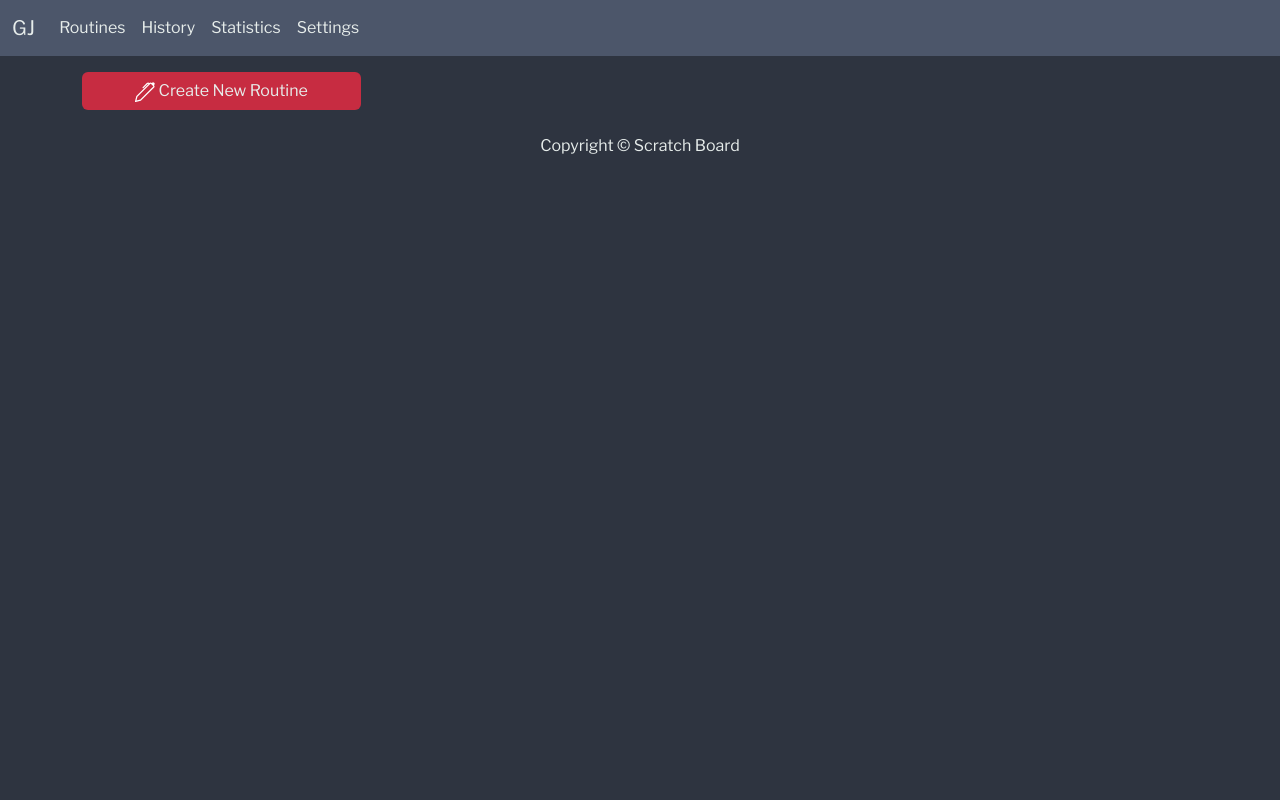
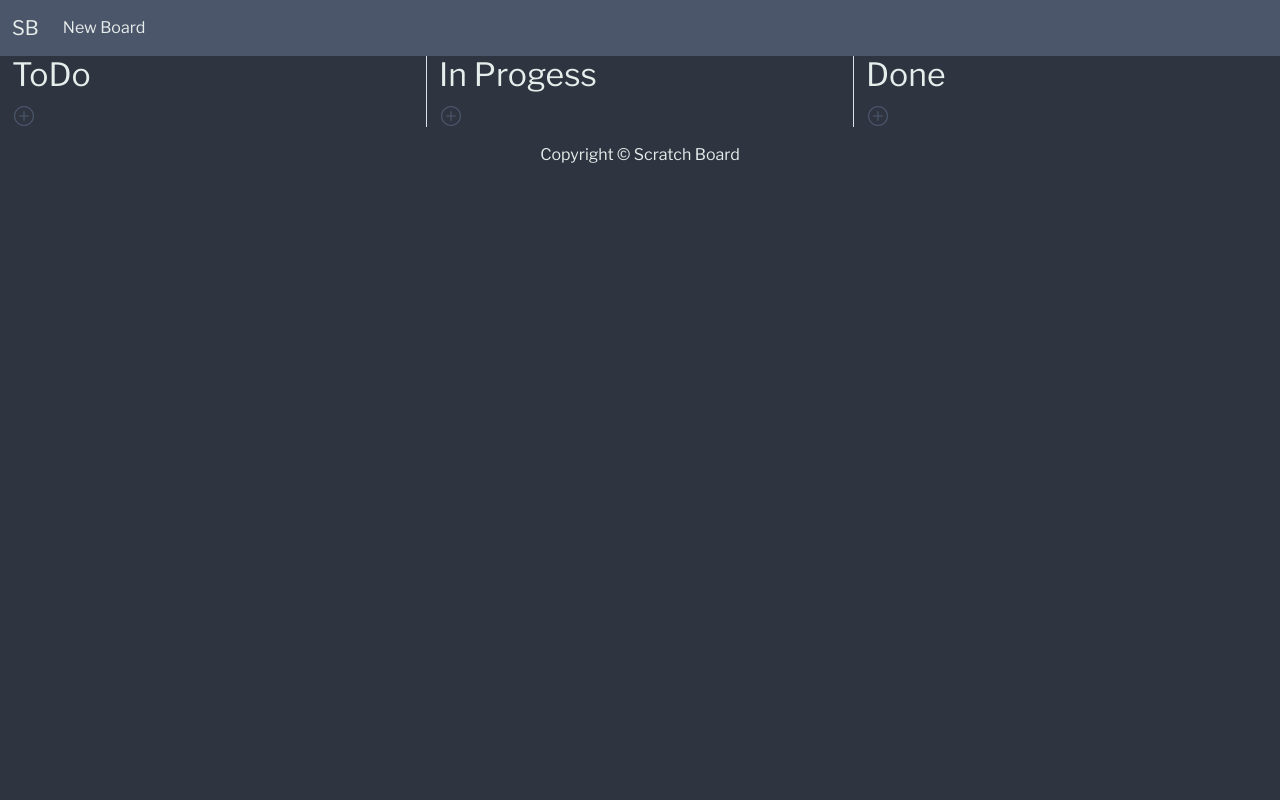
Before and after one commit to sir-typesalot/scratchboard, a Flask app: page /board/1 in a window 1280 px wide. Run offline with Flask 3, Linux system fonts and the light colour scheme; parts of the project's set-up code (start-up, migrations or seed data) failed here and were passed over.

Commit message:
added html for home and board pages

```diff
--- a/app/frontend/static/styles/main.css
+++ b/app/frontend/static/styles/main.css
@@ -1,4 +1,5 @@
 @import url('https://fonts.googleapis.com/css2?family=Libre+Franklin:wght@100;200;300;400&display=swap');
+@import url("https://cdn.jsdelivr.net/npm/bootstrap-icons@1.10.3/font/bootstrap-icons.css");
 :root {
     --blue: #1e90ff;
     --white: #E7EDEB;
@@ -17,6 +18,9 @@
     --blue-light: #81A1C1;
     --blue-med: #4C566A;
     --blue-dark: #3B4252;
+
+    --grey-dark: #333333;
+    --gery-light: #454545;
 
 }
 html { min-height: 100% }
@@ -87,9 +91,30 @@ body {
 .form-text {
     color: var(--blue-light);
 }
-.btn {
+.btn-sm {
     width: 25%;
     margin: .5em .5em;
+}
+.btn-circle {
+    width: 24px;
+    height: 24px;
+    font-size: 12px;
+    border-radius: 20px;
+    padding: 0 0;
+    margin: 0 0;
+    color: var(--blue-med);
+    transition: 0.3s;
+    transform: rotate(0turn);
+    transform-origin:10 10;
+}
+/* .bi-plus-circle.icon-12 {
+    width: 24px;
+    height: 24px;
+} */
+.btn-circle:hover {
+    transition: 0.3s;
+    transform: rotate(0.5turn);
+    transform-origin:10 10;
 }
 input {
     margin: .5em 0rem;
--- a/app/frontend/templates/board.html
+++ b/app/frontend/templates/board.html
@@ -1,7 +1,60 @@
-{% extends "components/base_protected.html" %}
+{% extends "components/base.html" %}
 {% block content %}
-<div class="container mt-2">
-    <div class="tab-content responsive">
+<div class="container-fluid">
+    <div class="row">
+        <div class="col border-end">
+            <div class="card-body">
+                <div class="title">
+                    <h2>ToDo</h2>
+                    <div class="list-to-do">
+                        <button type="button" class="btn btn-circle btn-transparent" data-bs-toggle="modal" data-bs-target="#toDoModal">
+                            <span class="bi bi-plus-circle h5"></span>
+                        </button>
+                    </div>
+                </div>
+            </div>
+        </div>
+        <div class="col border-end">
+            <div class="card-body">
+                <h2>In Progess</h2>
+                <div class="list-in-progress">
+                    <button type="button" class="btn btn-circle btn-transparent">
+                        <span class="bi bi-plus-circle h5"></span>
+                    </button>
+                </div>
+            </div>
+        </div>
+        <div class="col">
+            <div class="card-body">
+                <h2>Done</h2>
+                <div class="list-done">
+                    <button type="button" class="btn btn-circle btn-transparent">
+                        <span class="bi bi-plus-circle h5"></span>
+                    </button>
+                </div>
+            </div>
+        </div>
+    </div>
+
+    <div class="modal fade" id="toDoModal" tabindex="-1" aria-labelledby="toDoModal" aria-hidden="true">
+        <div class="modal-dialog">
+          <div class="modal-content">
+            <div class="modal-header">
+              <!-- <input class="modal-title" id="toDoModal">Modal title</input> -->
+              <input type="text" class="form-control" id="taskTitle" placeholder="Task Name"></input>
+              <button type="button" class="btn-close" data-bs-dismiss="modal" aria-label="Close"></button>
+            </div>
+            <div class="modal-body">
+              ...
+            </div>
+            <div class="modal-footer">
+              <!-- <button type="button" class="btn btn-secondary" data-bs-dismiss="modal">Close</button> -->
+              <button type="button" class="btn btn-primary">Save changes</button>
+            </div>
+          </div>
+        </div>
+      </div>
+    <!-- <div class="tab-content responsive">
         <div class="tab-pane fade show active" id="routines">
             {% include "components/routines.html" %}
         </div>
@@ -14,6 +67,6 @@
         <div class="tab-pane fade" id="account">
             <p>Account settings and logout</p>
         </div>
-    </div>
+    </div> -->
 </div>
 {% endblock %}
--- a/app/frontend/templates/components/base.html
+++ b/app/frontend/templates/components/base.html
@@ -4,10 +4,11 @@
         <meta charset="utf-8">
         <meta name="viewport" content="width=device-width, initial-scale=1">
         <link href="https://cdn.jsdelivr.net/npm/bootstrap@5.3.0-alpha1/dist/css/bootstrap.min.css" rel="stylesheet" integrity="sha384-GLhlTQ8iRABdZLl6O3oVMWSktQOp6b7In1Zl3/Jr59b6EGGoI1aFkw7cmDA6j6gD" crossorigin="anonymous">
-        <link rel="stylesheet"
-          href="{{ url_for('static', filename='styles/main.css') }}?v={{ data.cache }}">
+        <link rel=”stylesheet” href=”https://cdn.jsdelivr.net/npm/bootstrap-icons@1.5.0/font/bootstrap-icons.css” />
+        <link rel="stylesheet" href="{{ url_for('static', filename='styles/main.css') }}?v={{ data.cache }}">
         <link href="static/images/barbell-icon.png" rel="icon">
         <link rel="manifest" href="static/manifest.json">
+
         {% block imports %}
         {% endblock %}
         {% block title %}
--- /dev/null
+++ b/app/frontend/templates/create-task.html
@@ -0,0 +1,4 @@
+{% extends "components/base.html" %}
+{% block content %}
+
+{% endblock %}
--- a/app/frontend/templates/home.html
+++ b/app/frontend/templates/home.html
@@ -21,7 +21,7 @@
             <small class="form-text">Use the keyword to recover your board. This should NOT be sensative information such as an email or password.</small>
         </div>
         <div class="text-center">
-            <button type="submit" class="btn btn-primary">Create</button>
+            <button type="submit" class="btn-sm btn-primary">Create</button>
         </div>
     </div>
       <!-- <div class="col mt-2">
```
